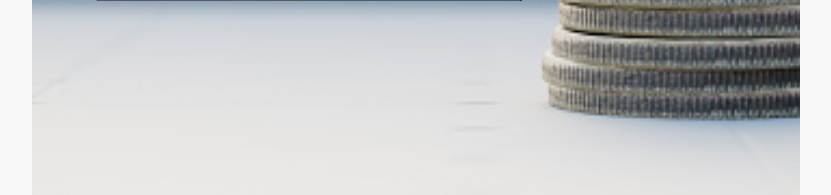
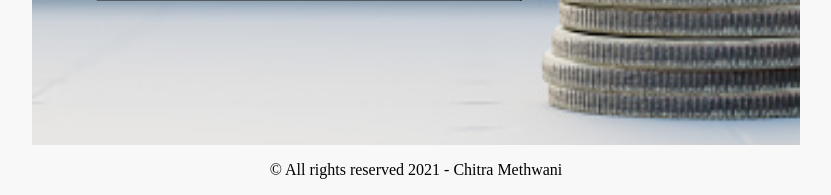
Before and after one commit to chitra-08/Heroku-Demo, a Flask app: page / in a window 1280 px wide. Shown: the part 605-800 px from the top of the page, without its empty margins (224-1055 px from the left). Run offline with Flask 2, Linux system fonts and the light colour scheme; parts of the project's set-up code (start-up, migrations or seed data) failed here and were passed over.

Commit message:
Update LoanApplication.html

```diff
--- a/templates/LoanApplication.html
+++ b/templates/LoanApplication.html
@@ -65,9 +65,9 @@
   <br/><br/><br/>
 </div>
 <br/>
-<!--<div class="footer">
+<div class="footer">
   <p>&copy; All rights reserved 2021 - Chitra Methwani</p>
-</div>-->
+</div>
 <div class="split right">
   <div class="card">
     <img src="{{url_for('static', filename ='images/about-us.png')}}" style="width:90%">
```
